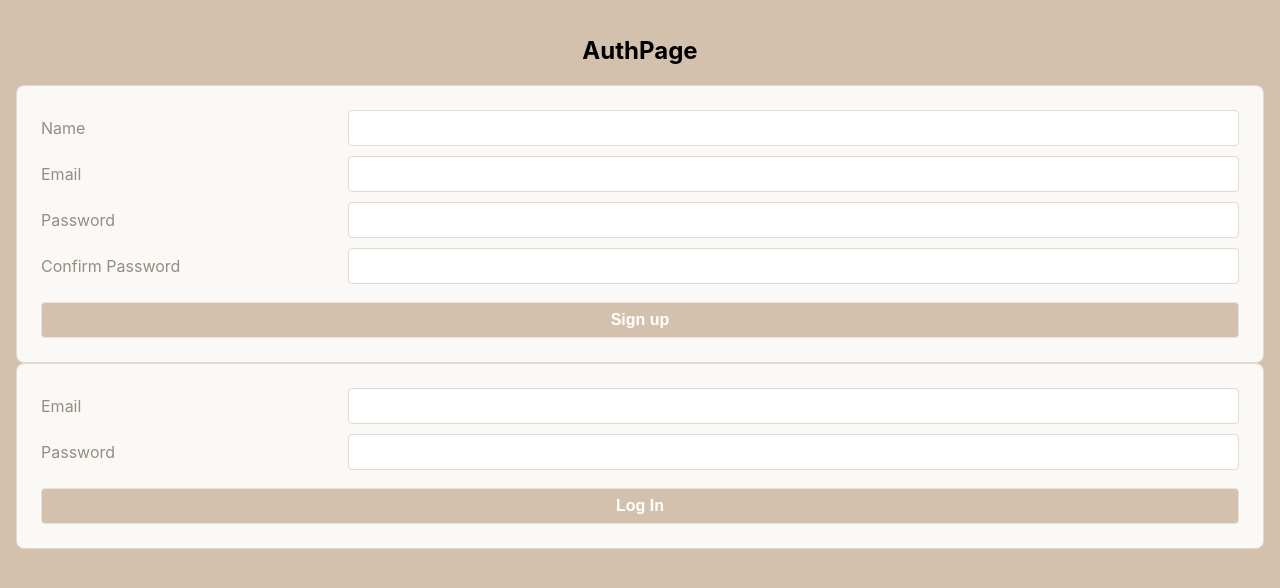
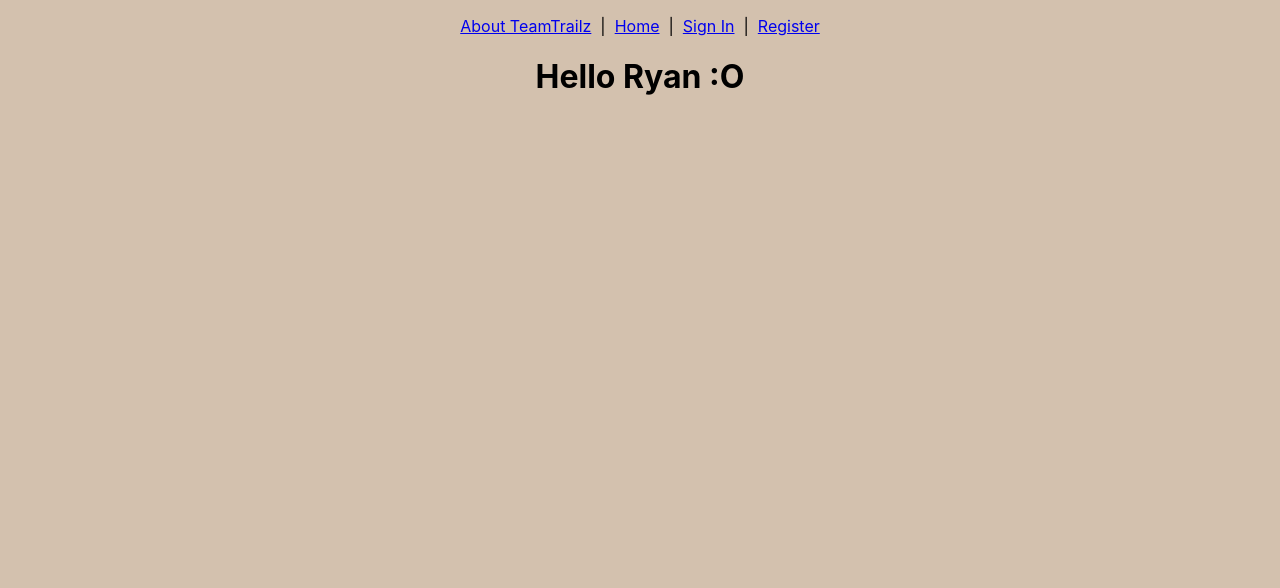
Before and after one commit to RCarr94/team-trailz, a React (Create React App) app: page /trails/new in a window 1280 px wide. Shown: the top 588 px of the page. Built offline with nearby package versions, Linux system fonts and the light colour scheme.

Commit message:
Updated navbar, added home page folder

```diff
--- a/routes/api/users.js
+++ b/routes/api/users.js
@@ -1,5 +1,5 @@
 const express = require('express');
-const esnureLoggedIn = require('../../config/ensureLoggedIn');
+const ensureLoggedIn = require('../../config/ensureLoggedIn');
 
 const router = express.Router();
 const usersCtrl = require('../../controllers/api/users');
@@ -8,6 +8,6 @@ router.post('/', usersCtrl.create);
 router.post('/login', usersCtrl.login);
 
 // Auth Required
-router.get('/check-token', esnureLoggedIn, usersCtrl.checkToken);
+router.get('/check-token', ensureLoggedIn, usersCtrl.checkToken);
 
 module.exports = router
--- a/src/components/NavBar/NavBar.jsx
+++ b/src/components/NavBar/NavBar.jsx
@@ -10,12 +10,25 @@ export default function NavBar({ user, setUser }) {
 
   return (
     <nav>
-      <Link to="/orders">Order History</Link>
+      <Link to="/about">About TeamTrailz</Link>
       &nbsp; | &nbsp;
-      <Link to="/orders/new">New Order</Link>
-      &nbsp; &nbsp; <span className="name">Hey there {user.name}!</span>
-      &nbsp; &nbsp; <Link to="" onClick={handleLogOut}>Log Out</Link>
-
-    </nav>
+      <Link to="/">Home</Link>
+      &nbsp; | &nbsp;
+      { user ?
+        <>
+          <Link to="/trails/new">Add A Trail</Link>
+          &nbsp; | &nbsp;
+          <span className="name">Hey there {}!</span>
+          &nbsp; | &nbsp;
+          <Link to="" onClick={handleLogOut}>Log Out</Link>
+        </>
+        :
+        <>
+          <Link to="/signin">Sign In</Link>
+          &nbsp; | &nbsp;
+          <Link to="/register">Register</Link>
+        </>
+      }
+      </nav>
   );
 }
--- a/src/pages/App/App.js
+++ /dev/null
@@ -1,35 +0,0 @@
-import { useState } from 'react';
-import { Routes, Route } from 'react-router-dom';
-
-
-// Components
-import AuthPage from '../AuthPage/AuthPage';
-import NewOrderPage from '../NewOrderPage/NewOrderPage';
-import OrderHistoryPage from '../OrderHistoryPage/OrderHistoryPage';
-import NavBar from '../../components/NavBar/NavBar';
-
-// Helpers
-import { getUser } from '../../utilities/services/users';
-
-import './App.css';
-
-export default function App() {
-  const [user, setUser] = useState(getUser());
-
-  return (
-    <main className="App">
-      { user ?
-          <>
-          <NavBar user={user} setUser={setUser} />
-            <Routes>
-              {/* Route components in here */}
-              <Route path="/orders/new" element={<NewOrderPage />} />
-              <Route path="/orders" element={<OrderHistoryPage />} />
-            </Routes>
-          </>
-          :
-          <AuthPage setUser={setUser}/>
-      }
-    </main>
-  );
-}
--- /dev/null
+++ b/src/pages/App/App.jsx
@@ -0,0 +1,27 @@
+import { useState } from 'react';
+import { Routes, Route } from 'react-router-dom';
+
+
+// Components
+import NavBar from '../../components/NavBar/NavBar';
+
+// Pages
+import HomePage from '../HomePage/HomePage';
+
+// Helpers
+import { getUser } from '../../utilities/services/users';
+
+import './App.css';
+
+export default function App() {
+  const [user, setUser] = useState(getUser());
+
+  return (
+    <main className="App">
+      <>
+        <NavBar user={user} setUser={setUser} />
+        <HomePage />
+      </>
+    </main>
+  );
+}
--- /dev/null
+++ b/src/pages/HomePage/HomePage.jsx
@@ -0,0 +1,7 @@
+export default function HomePage() {
+  return (
+    <div>
+      <h1>Hello Ryan :O</h1>
+    </div>
+  )
+}
```
Also changed, not shown: src/pages/HomePage/HomePage.css (added).
